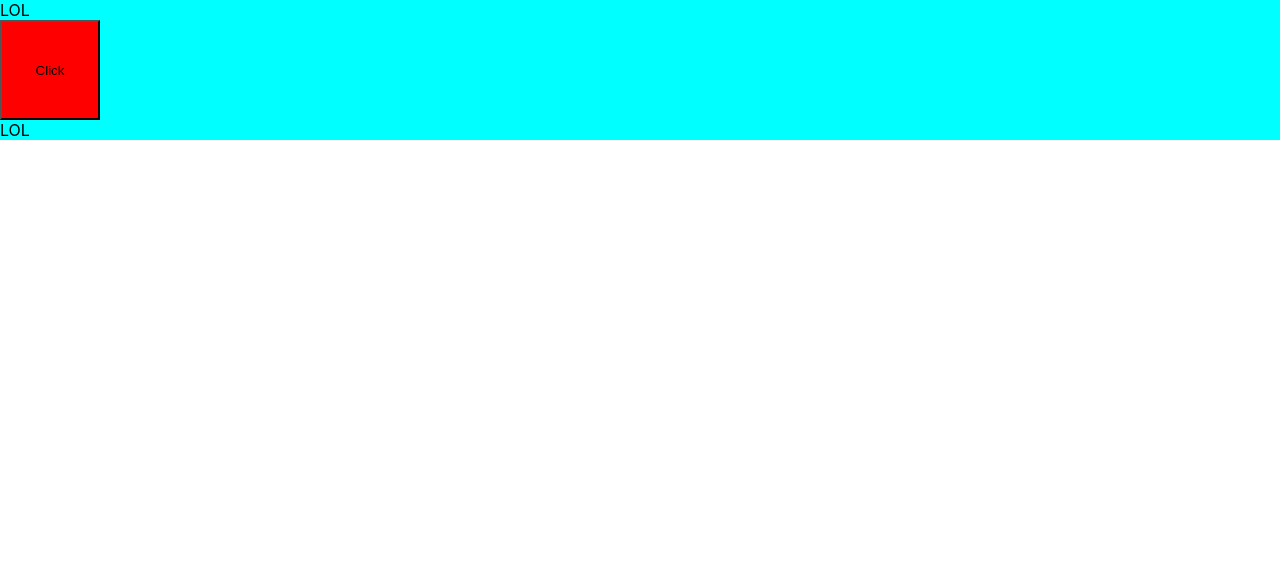
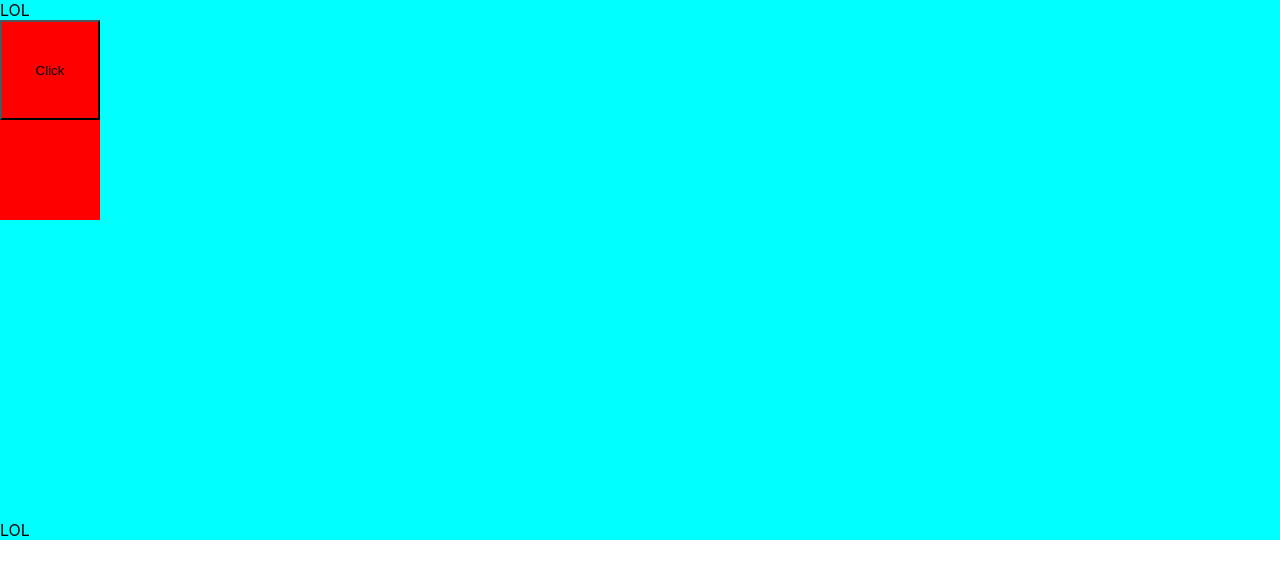
Before and after one commit to dimitrisafendras/web_crawler_fe, a React (Create React App) app: page / in a window 1280 px wide. Shown: the top 578 px of the page. Built offline with nearby package versions, Linux system fonts and the light colour scheme.

Commit message:
created cell component (grid item)

```diff
--- a/src/App.js
+++ b/src/App.js
@@ -2,7 +2,7 @@ import React, { Component } from 'react';
 import axios from 'axios';
 import {
     PrimaryButton,
-    Grid,
+    Grid, Cell,
 } from './library';
 
 import './App.scss';
@@ -43,8 +43,12 @@ class App extends Component {
                     id={'layout'}
                     rows={4}
                     columns={4}
-
-                />
+                >
+                    <Cell
+                        height={'100px'}
+                        width={'100px'}
+                    />
+                </Grid>
                 <div id={'app-footer'}>
                     LOL
                 </div>
--- /dev/null
+++ b/src/library/cell/Cell.scss
@@ -0,0 +1,5 @@
+.Cell {
+  height: 100%;
+  min-width: 0;
+  background-color: red;
+}
--- /dev/null
+++ b/src/library/cell/index.js
@@ -0,0 +1,46 @@
+import React from 'react';
+import PropTypes from "prop-types";
+
+import './Cell.scss'
+
+export const Cell = (
+    {
+        id,
+        className,
+        width,
+        height,
+        gridColumnStart,
+        gridRowStart,
+        gridColumnEnd,
+        gridRowEnd,
+        center,
+        area,
+        children,
+    }) =>
+    <div
+        id={id}
+        className={`Cell ${className}`}
+        style={{
+            'height': height,
+            'width': width,
+            'gridColumnStart': gridColumnStart,
+            'gridRowStart': gridRowStart,
+            'gridColumnEnd': `span ${gridColumnEnd}`,
+            'gridRowEnd': `span ${gridRowEnd}`,
+            'textAlign': center,
+            'gridArea': area,
+        }}
+    >
+        {children}
+    </div>;
+
+Cell.propTypes = {
+    className: PropTypes.string,
+    width: PropTypes.string,
+    height: PropTypes.string,
+    top: PropTypes.oneOfType([PropTypes.number, PropTypes.string]),
+    left: PropTypes.oneOfType([PropTypes.number, PropTypes.string]),
+    middle: PropTypes.bool,
+    center: PropTypes.bool,
+    area: PropTypes.string
+};
--- a/src/library/grid/index.js
+++ b/src/library/grid/index.js
@@ -14,8 +14,8 @@ export const Grid = (
         height = 'auto',
         flow = 'row',
         minRowHeight = '20px',
-        rows = 2,
-        columns = 2,
+        rows = 1,
+        columns = 1,
         gap = '8px' ,
         columnGap,
         rowGap,
--- a/src/library/index.js
+++ b/src/library/index.js
@@ -1,7 +1,10 @@
 import {PrimaryButton} from './buttons';
 import {Grid} from './grid';
+import {Cell} from './cell';
+
 
 export {
     PrimaryButton,
     Grid,
+    Cell,
 }
```
Also changed, not shown: src/library/cell/cell.js (deleted).
